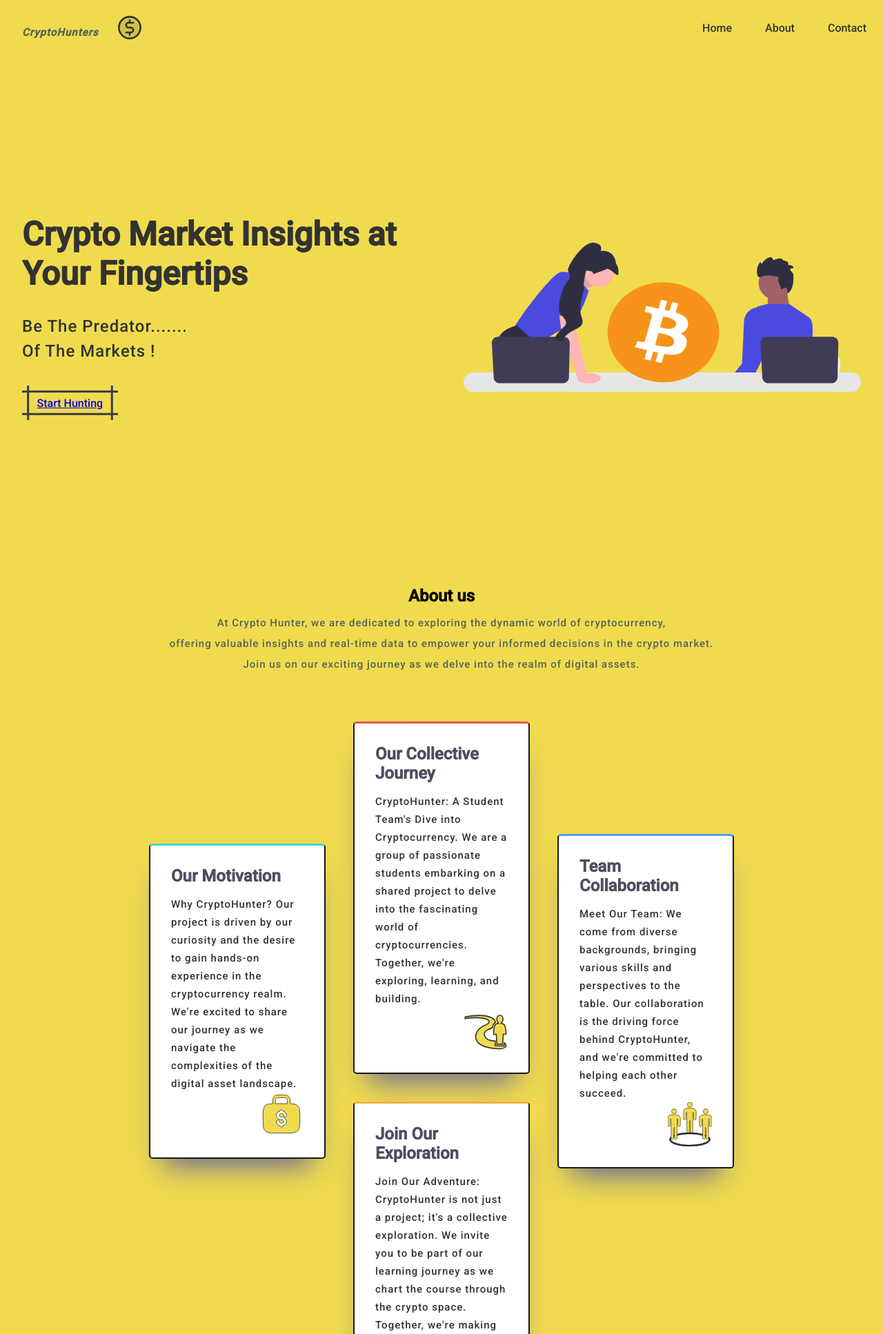
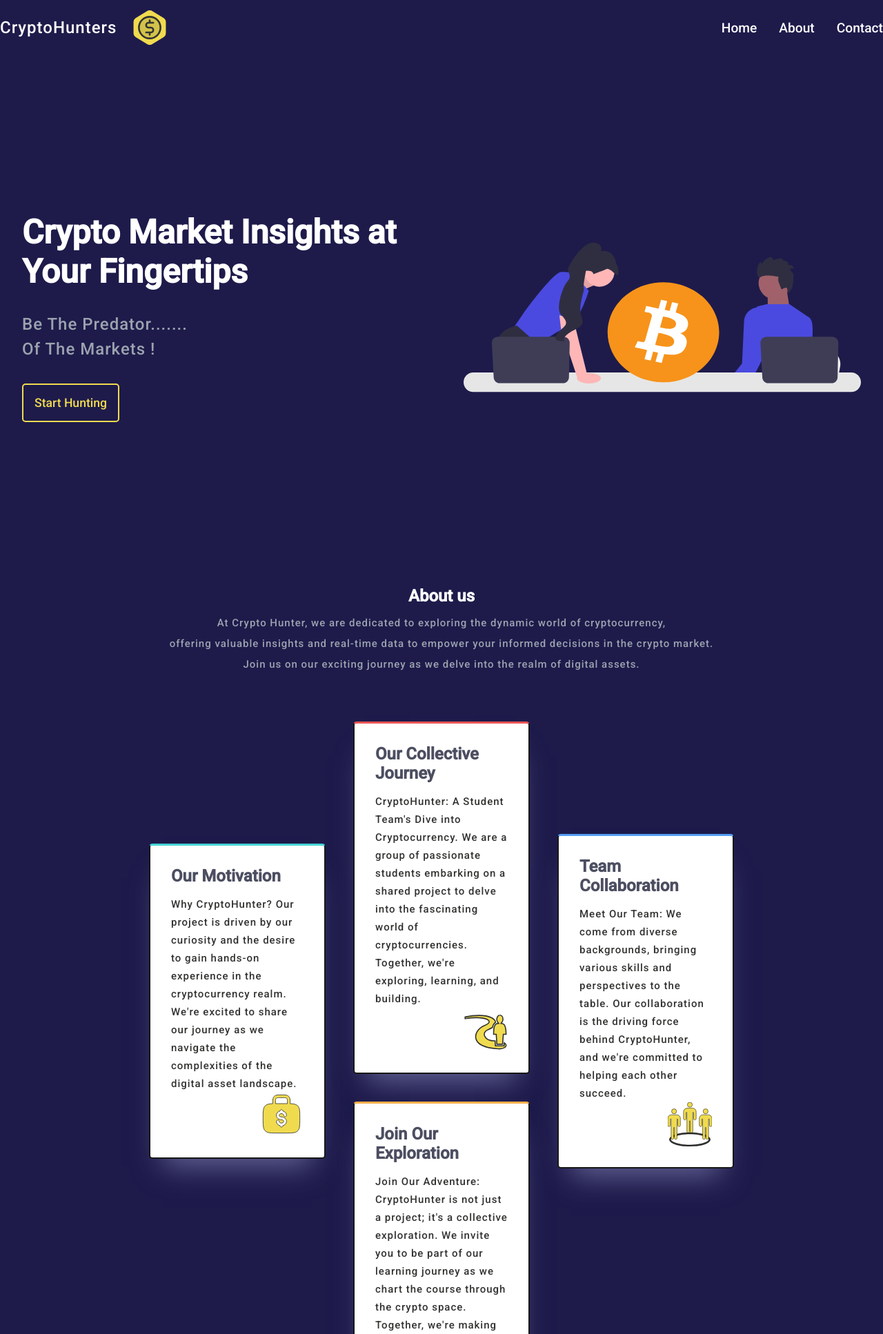
Before and after one commit to SparrowNado/CryptoHunters, a PHP site: page / in a window 1280 px wide. Shown: the top 1934 px of the page at 69% size. Run offline with PHP 8.4, Linux system fonts and the light colour scheme; some libraries are stand-ins or nearby versions; some web fonts are replaced.

Commit message:
Changed bg color and adjusted paddings

```diff
--- a/style.css
+++ b/style.css
@@ -29,8 +29,8 @@ html {
 
 ::-webkit-scrollbar-thumb
 {
-	background-color: rgb(50, 51, 48);
-	border: 2px solid #555555;
+	background-color: rgb(240, 219, 79);
+	border: 2px solid #F0DB4F;
     border-radius: 15px;
 }
 
@@ -57,73 +57,53 @@ html {
 
 nav {
     height: 80px;
-    background: rgb(240, 219, 79);
+    background: #1e1b4b;
     display: flex;
     justify-content: space-between;
     align-items: center;
     padding: 0rem calc((100vw - 1300px) / 2);
-
     position: sticky;
     z-index: 100;
     top: 0;
-  }
-
-
-
-
-nav a{
-    text-decoration: none;
-    color: rgb(50, 51, 48);
-
-    padding: 0 1.5rem;
-    transition: color 0.3s, border-bottom 0.3s;
-
-
-
-    position: relative;
-
-}
-
-nav a:hover{
-    color: rgb(50, 51, 48);
-
-
-
 }
 
 
-nav a::before{
-    content: '';
-    position: absolute;
-    bottom: 0;
-    left: 0;
-    width: 0;
-    height: 2px;
-    background: rgb(50, 51, 48);
-    transition: width 0.3s ease;
+.navbartop a{
+    text-decoration: none;
+    color: white;
+    transition: color 0.3s, border-bottom 0.3s;
+    position: relative;
+    font-size: 1.2rem;
 }
 
+.navbartop a::after{
+    content: "";
+    position: absolute;
+    background-color: #F0DB4F;
+    width: 0;
+    height: 3px;
+    left: 0;
+    bottom: -3px;
+    transition: all .3s ease;
+    border-radius: 10px;
+}
 
-nav a:hover::before{
+.navbartop a:hover::after{
     width: 100%;
 }
 
 
 
-
-
 .signlogo{
-    color:rgb(50, 51, 48);
-    font-size: 1.5rem;
-    font-weight: bold;
-    font-style: italic;
-    padding: 0 2rem;
     display: flex;
     align-items: center;
-    cursor: pointer;
+    gap: .8rem;
+}
 
-
-
+.signlogo p{
+    font-size: 1.5rem;
+    color: white;
+    margin-top: 0;
 }
 
 
@@ -140,19 +120,11 @@ nav a:hover::before{
 }
 
 
-
-
-
-
-
-
-
-
-
 .navbartop{
     display: flex;
     justify-content: space-between;
     align-items: center;
+    gap: 2rem;
 }
 
 
@@ -219,7 +191,6 @@ nav a:hover::before{
 
 
 .logo-container {
-    padding-left: 10px;
     display: flex;
     align-items: center;
 
@@ -227,7 +198,7 @@ nav a:hover::before{
 
 
 .heropage{
-    background-color: rgb(240, 219, 79);
+    background-color: #1e1b4b;
 
 }
 
@@ -253,14 +224,14 @@ nav a:hover::before{
 .left-hero h1{
     padding-bottom: 1rem;
     font-size: 3rem;
-
+    color: white;
 }
 
 .left-hero p{
     padding-bottom: 2rem;
     font-size: 1.5rem;
     line-height: 1.5;
-    color: rgb(50, 51, 48);
+    color: #9ca3af;
 }
 
 .right-hero{
@@ -310,18 +281,25 @@ nav a:hover::before{
 
 /* CSS */
 .button-89 {
-  --b: 3px;   /* border thickness */
-  --s: .45em; /* size of the corner */
+    background: none;
+    border: 2px solid #F0DB4F;
+    padding: 1rem;
+    color: white;
+    border-radius: 5px;
+    cursor: pointer;
+    transition: all .3s ease;
+  /* --b: 3px;   /* border thickness */
+  /* --s: .45em;
   --color: #373B44;
 
   padding: calc(.5em + var(--s)) calc(.9em + var(--s));
-  color: var(--color);
+  color: white;
   --_p: var(--s);
   background:
     conic-gradient(from 90deg at var(--b) var(--b),#0000 90deg,var(--color) 0)
     var(--_p) var(--_p)/calc(100% - var(--b) - 2*var(--_p)) calc(100% - var(--b) - 2*var(--_p));
   transition: .3s linear, color 0s, background-color 0s;
-  outline: var(--b) solid #0000;
+  outline: var(--b) solid #0000;;
   outline-offset: .6em;
   font-size: 16px;
 
@@ -329,30 +307,45 @@ nav a:hover::before{
 
   user-select: none;
   -webkit-user-select: none;
-  touch-action: manipulation;
+  touch-action: manipulation; */
+}
+.button-89 a{
+    color: #F0DB4F;
+    text-decoration: none;
+    font-size: 1.1rem;
+    font-weight: 400;
+}
+
+.button-89:hover{
+    background-color: #F0DB4F;
+    border: 2px solid transparent;
+}
+
+.button-89:hover a{
+    color: black;
 }
 
 .button-89:hover,
 .button-89:focus-visible{
   --_p: 0px;
-  outline-color: var(--color);
+  outline-color: #F0DB4F;
   outline-offset: .05em;
 }
 
 .button-89:active {
-  background: var(--color);
+  background: #F0DB4F;
   color: rgb(240, 219, 79);
 }
 
 
 
 .about{
-    background-color: rgb(240, 219, 79);
-    padding-bottom: 4%;
+    background-color: #1e1b4b;
+    padding-bottom: 10rem;
 }
 
 .about-container{
-    background-color: rgb(240, 219, 79);
+    background-color: #1e1b4b;
 }
 
 
@@ -361,7 +354,7 @@ nav a:hover::before{
     line-height: 0.8;
     padding-bottom: 3rem;
     /* padding-top: 10%; */
-    background-color: rgb(240, 219, 79);
+    background-color: #1e1b4b;
 
 }
 
@@ -369,13 +362,13 @@ nav a:hover::before{
 .aboutus h1{
     line-height: 2;
     margin: 0 auto;
-
+    color: white;
 }
 
 .aboutus p{
     line-height: 2;
     margin: 0 auto;
-
+    color: #9ca3af;
 }
 
 
```
Also changed, not shown: other parts of style.css (+48 -8 lines).
